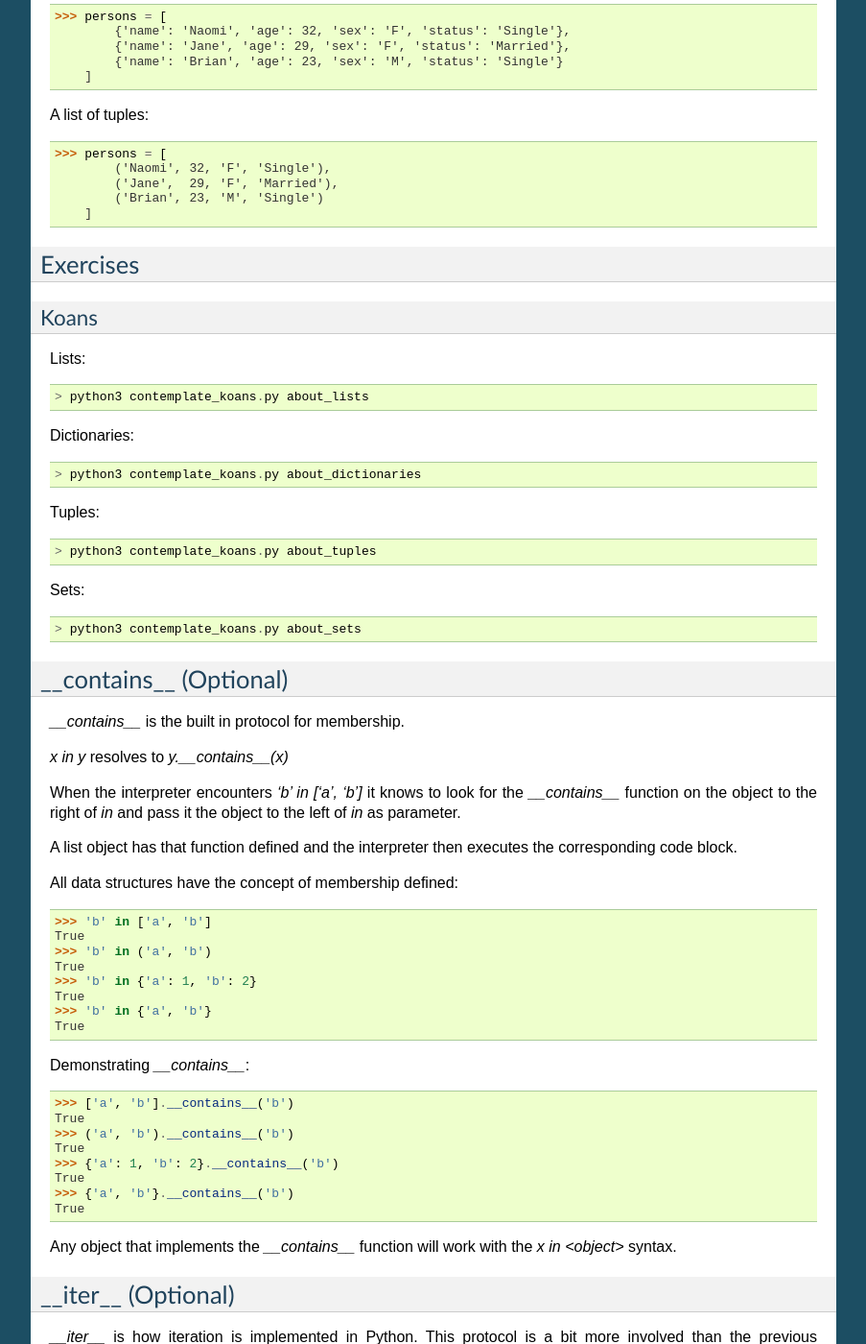
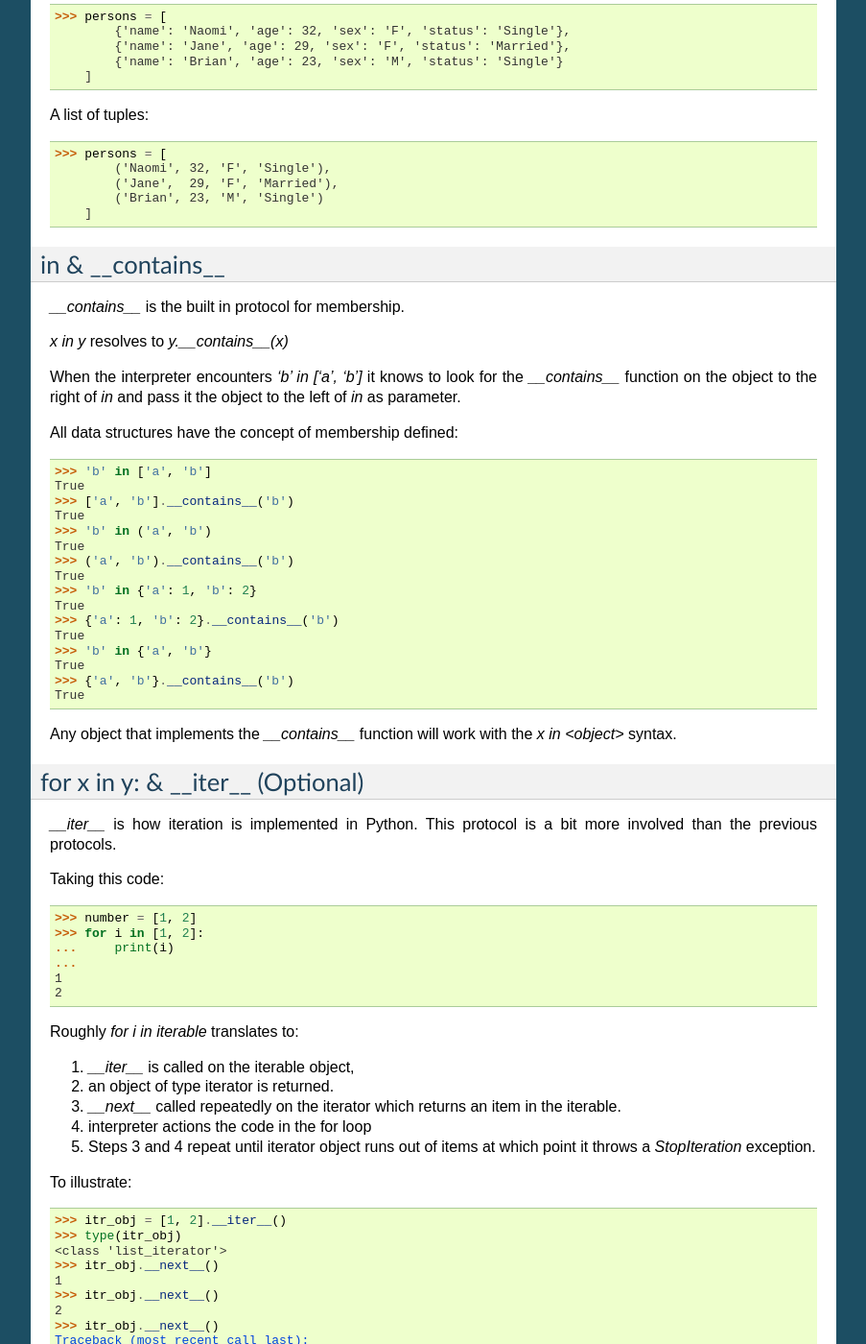
Before and after one commit to gu-lseg/intro-to-programming, a Sphinx documentation site: the page built from source/data_structures.rst, in a window 1280 px wide and 1400 px high, scrolled down 1851 px. Shown: the whole window at 96% size, without its empty margins (198-1101 px from the left). Built offline with Sphinx 7.4.7, drawn with Linux system fonts in a browser that asks for light colours; some of the changed text lies outside the part shown.

Commit message:
reordering special methods

```diff
--- a/source/data_structures.rst
+++ b/source/data_structures.rst
@@ -115,33 +115,8 @@ A list of tuples::
             ('Brian', 23, 'M', 'Single')
         ]
 
-
-Exercises
-=========
-
-Koans
------
-
-Lists::
-
-    > python3 contemplate_koans.py about_lists
-
-Dictionaries::
-
-    > python3 contemplate_koans.py about_dictionaries
-
-Tuples::
-
-    > python3 contemplate_koans.py about_tuples
-
-Sets::
-
-
-    > python3 contemplate_koans.py about_sets
-
-
-__contains__ (Optional)
-=======================
+in & __contains__
+=================
 
 `__contains__` is the built in protocol for membership.
 
@@ -151,27 +126,21 @@ When the interpreter encounters `'b' in ['a', 'b']` it knows to look for the `__
 function on the object to the right of `in` and pass it the object to the left
 of `in` as parameter.
 
-A list object has that function defined and the interpreter then executes the corresponding code block.
-
-
 All data structures have the concept of membership defined::
 
     >>> 'b' in ['a', 'b']
     True
+    >>> ['a', 'b'].__contains__('b')
+    True
     >>> 'b' in ('a', 'b')
+    True
+    >>> ('a', 'b').__contains__('b')
     True
     >>> 'b' in {'a': 1, 'b': 2}
     True
+    >>> {'a': 1, 'b': 2}.__contains__('b')
+    True
     >>> 'b' in {'a', 'b'}
-    True
-
-Demonstrating `__contains__`::
-
-    >>> ['a', 'b'].__contains__('b')
-    True
-    >>> ('a', 'b').__contains__('b')
-    True
-    >>> {'a': 1, 'b': 2}.__contains__('b')
     True
     >>> {'a', 'b'}.__contains__('b')
     True
@@ -179,8 +148,8 @@ Demonstrating `__contains__`::
 Any object that implements the `__contains__` function will work
 with the `x in <object>` syntax.
 
-__iter__ (Optional)
-===================
+for x in y: & __iter__ (Optional)
+=================================
 
 `__iter__` is how iteration is implemented in Python. This protocol is a bit more involved
 than the previous protocols.
@@ -219,8 +188,29 @@ To illustrate::
 Any object that implements the `__iter__` function will work
 with the `for x in <object>: ...` syntax.
 
-Exercise (Optional)
-===================
+
+Exercises
+=========
+
+Koans
+-----
+
+Lists::
+
+    > python3 contemplate_koans.py about_lists
+
+Dictionaries::
+
+    > python3 contemplate_koans.py about_dictionaries
+
+Tuples::
+
+    > python3 contemplate_koans.py about_tuples
+
+Sets::
+
+
+    > python3 contemplate_koans.py about_sets
 
 len() implementation
 --------------------
```
